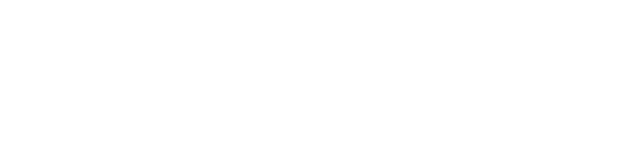
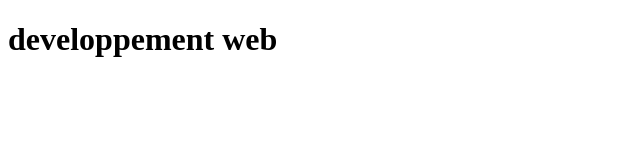
Before and after one commit to Percevereluc/mon-cv, a plain HTML site: page index.html in a window 1280 px wide. Shown: the whole page, without its empty margins (0-640 px from the left). Drawn offline with Linux system fonts and the light colour scheme.

```diff
--- a/index.html
+++ b/index.html
@@ -6,6 +6,6 @@
     <title>Document</title>
 </head>
 <body>
-
+    <h1>developpement web</h1>
 </body>
 </html>
```
